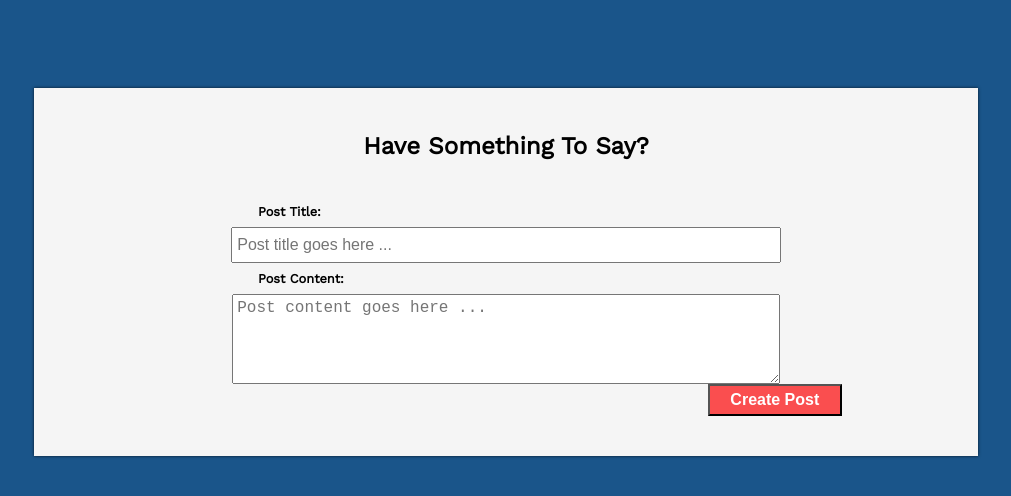
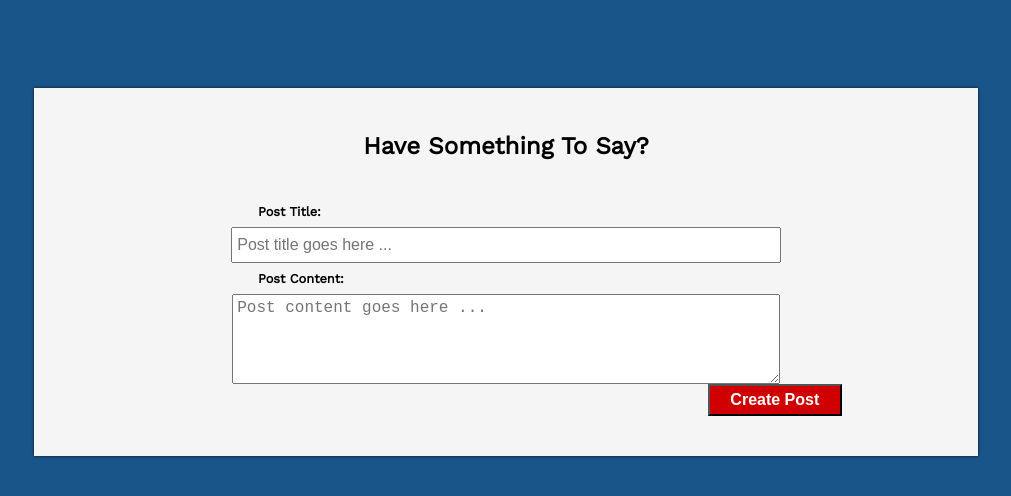
Before and after one commit to IkeyBenz/Unemployed, a React (Create React App) app in the folder client/: page /post-form in a window 1280 px wide. Shown: the top 496 px of the page, without its empty margins (134-1145 px from the left). Built offline with nearby package versions, Linux system fonts and the light colour scheme; no server answers.

Commit message:
added comments on client to have better documented code. Easier to read now

```diff
--- a/client/src/PostForm.css
+++ b/client/src/PostForm.css
@@ -57,7 +57,7 @@
 .post-submit-btn {
     height: 32px;
     width: 20%;
-    background-color: #FA4E4F;
+    background-color: #D00000;
     color: white;
     font-size: 1em;
     font-weight: 600;
--- a/client/src/components/PostForm.js
+++ b/client/src/components/PostForm.js
@@ -7,10 +7,11 @@ class PostForm extends Component {
         super(props);
         this.state = {
             redirect: false
+
         }
         this.handleSubmit = this.handleSubmit.bind(this);
     }
-
+    //Making a request to get the current user and setting the state of the username and password
     componentDidMount() {
         axios('/api/auth/currentUser').then(res => {
             this.setState({
@@ -21,6 +22,8 @@ class PostForm extends Component {
             });
         });
     }
+
+    ///Takes the data submitted with the form and makes a post request to the server
     handleSubmit(e) {
         e.preventDefault();
         const form = e.target;
--- a/client/src/components/PostPage/CommentForm.js
+++ b/client/src/components/PostPage/CommentForm.js
@@ -8,6 +8,8 @@ class CommentForm extends Component {
         this.postComment = this.postComment.bind(this);
     }
 
+
+    ///Takes form data and makes POST request to server (creates new comment)
     postComment(e) {
         e.preventDefault();
         const form = e.target;
--- a/client/src/components/PostPage/Post.js
+++ b/client/src/components/PostPage/Post.js
@@ -22,10 +22,15 @@ class Post extends Component {
         this.fetchPost = this.fetchPost.bind(this);
         this.getUser = this.getUser.bind(this);
     }
+
+
+    ////Calls methods to Get User and fetch relevant post info
     componentDidMount() {
         this.fetchPost();
         this.getUser();
     }
+
+    //makes GET request to server to retrieve current user
     getUser() {
         axios('/api/auth/currentUser').then(res => {
             if(res.data) {
@@ -37,6 +42,7 @@ class Post extends Component {
         });
     }
 
+    //makes a GET request to server to retrieve relevant post info
     fetchPost() {
         const link = window.location.href;
         const id = link.slice(link.indexOf('/posts/') + 7);
--- a/client/src/components/Sidebar.js
+++ b/client/src/components/Sidebar.js
@@ -9,17 +9,17 @@ class Sidebar extends Component {
     constructor(props) {
         super(props);
         this.state = {
-            name: 'John Doe'
+            name: ''
         }
 
         this.fetchUser = this.fetchUser.bind(this);
     }
-
+    //Calls the fetchUser method when the component mounts
     componentDidMount() {
         this.fetchUser();
     }
 
-
+    //Fetches the current user and sets the state of usersname so we can set the text on the sidebar
     fetchUser() {
         axios('/api/auth/currentUser').then(res => {
             this.setState({
--- a/client/src/components/Signin.js
+++ b/client/src/components/Signin.js
@@ -14,7 +14,7 @@ class Signin extends Component{
         this.signinUser = this.signinUser.bind(this);
 
     }
-
+    //Makes post request from form data to sign in user
     signinUser(e) {
         e.preventDefault();
         const form = e.target;
@@ -36,6 +36,7 @@ class Signin extends Component{
         })
         .then((res) => {
             if(res.status === 200) {
+                //Sets state with user and form submitted
                 this.setState({
                     formSubmitted: true,
                     user: true
--- a/client/src/components/Signup.js
+++ b/client/src/components/Signup.js
@@ -14,7 +14,7 @@ class Signup extends Component{
 
         this.signupUser = this.signupUser.bind(this);
     }
-
+    ///Makes POST request to server and signs user up
     signupUser(e) {
         e.preventDefault();
         const form = e.target;
--- a/client/src/components/TopNav.js
+++ b/client/src/components/TopNav.js
@@ -9,10 +9,8 @@ class TopNav extends Component {
         super(props);
         this.signoutUser = this.signoutUser.bind(this);
     }
-    componentDidMount() {
-        console.log(this.props.user)
-    }
 
+    ////Makes GET request to server and clears cookies/logs user out
     signoutUser() {
         fetch('/api/auth/signout')
         .then(res => {
```
